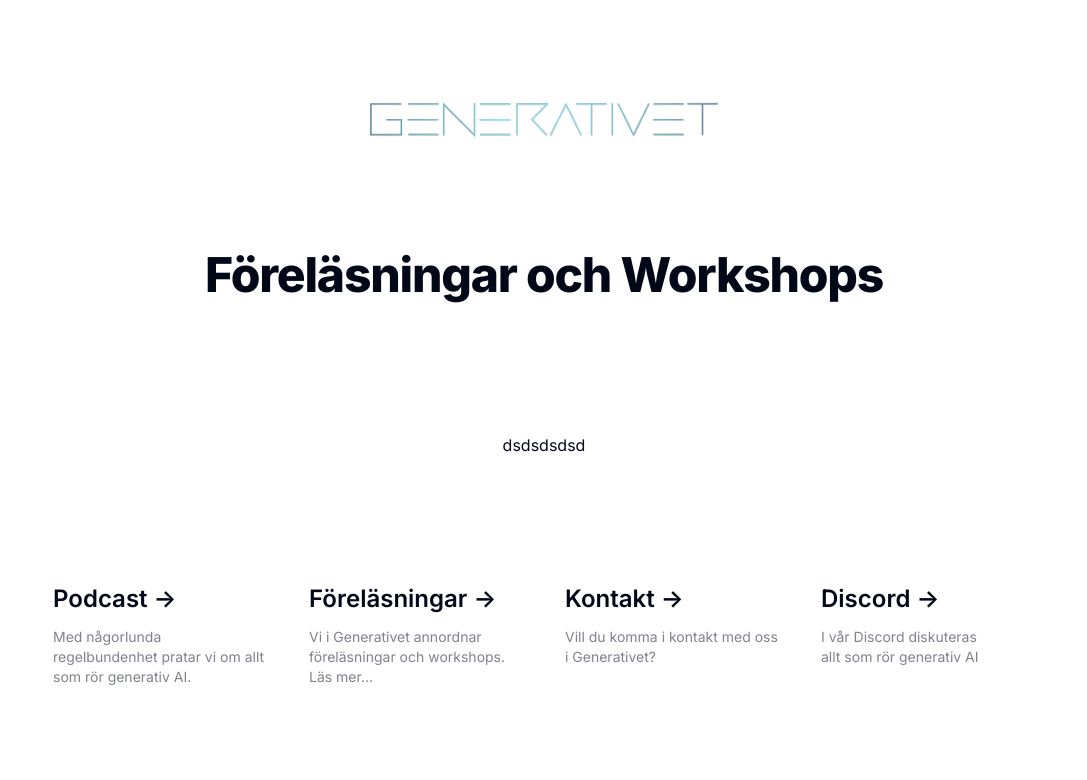
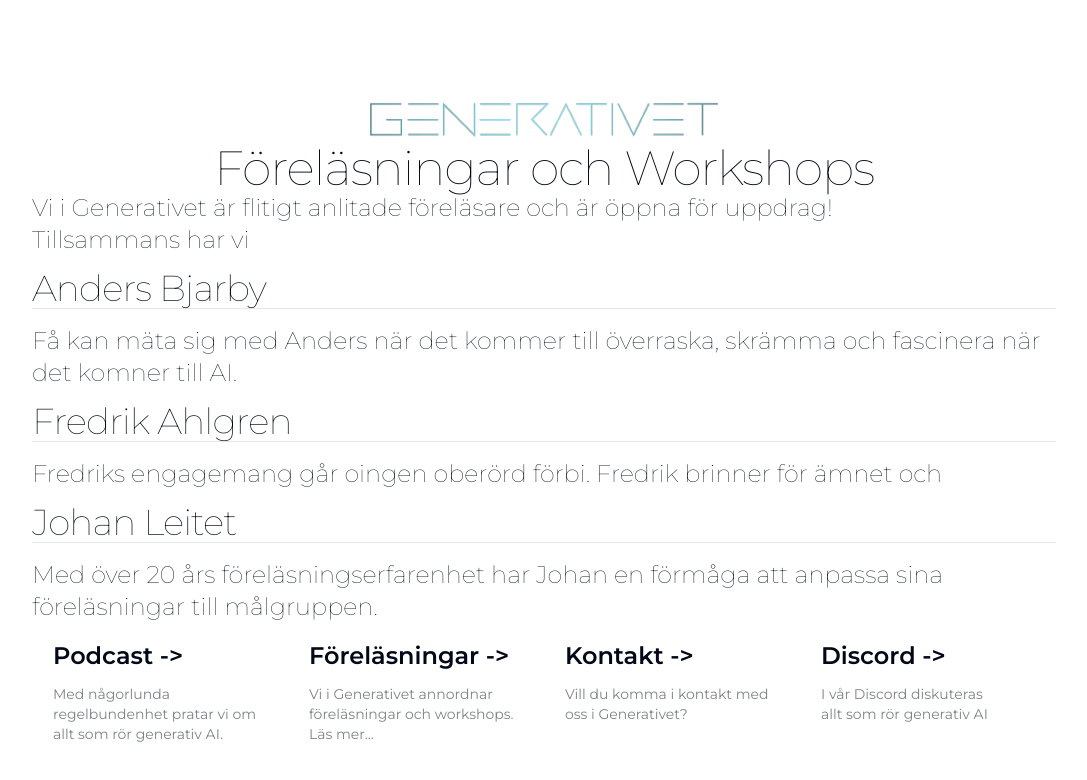
Before and after one commit to Leitet/generativet, a Next.js app: page /forelasningar in a window 1280 px wide. Shown: the top 780 px of the page, without its empty margins (96-1183 px from the left). Built offline with nearby package versions, Linux system fonts and the light colour scheme.

Commit message:
Adding Forelasning

```diff
--- a/src/app/forelasningar/page.tsx
+++ b/src/app/forelasningar/page.tsx
@@ -2,6 +2,7 @@
 import * as React from "react"
 import TopLogo from "@/components/ui/top-logo";
 import BottonNav from "@/components/ui/bottom-nav";
+import { Header1, Header2 } from "@/components/ui/headers";
 
 
 export default function Forelasningar() {
@@ -10,16 +11,29 @@
 
       <TopLogo></TopLogo>
 
+      <Header1>
+        Föreläsningar och Workshops
+      </Header1>
 
-      <h1 className="scroll-m-20 text-4xl font-extrabold tracking-tight lg:text-5xl">
-        Föreläsningar och Workshops
-      </h1>
+      <div className="mb-32 grid font-thin items-center text-center justify-center text-2xl lg:mb-0 lg:w-full lg:max-w-5xl lg:grid-cols-1 lg:text-left">
+        <p>
+        Vi i Generativet är flitigt anlitade föreläsare och är öppna för uppdrag!
+        </p>
 
+        <p>
+        Tillsammans har vi
+        </p>
 
-      <p className="leading-7 [&:not(:first-child)]:mt-6">
-      dsdsdsdsd
-      </p>
+        <Header2>Anders Bjarby</Header2>
+        <p>Få kan mäta sig med Anders när det kommer till överraska, skrämma och fascinera när det komner till AI.</p>
 
+        <Header2>Fredrik Ahlgren</Header2>
+        <p>Fredriks engagemang går oingen oberörd förbi. Fredrik brinner för ämnet och </p>
+
+        <Header2>Johan Leitet</Header2>
+        <p>Med över 20 års föreläsningserfarenhet har Johan en förmåga att anpassa sina föreläsningar till målgruppen.</p>
+
+      </div>
 
         <BottonNav></BottonNav>
     </main>
--- a/src/app/globals.css
+++ b/src/app/globals.css
@@ -45,7 +45,7 @@
       --popover: 222.2 84% 4.9%;
       --popover-foreground: 210 40% 98%;
 
-      --primary: 210 40% 98%;
+      --primary:201 81% 80%;
       --primary-foreground: 222.2 47.4% 11.2%;
 
       --secondary: 217.2 32.6% 17.5%;
--- a/src/app/layout.tsx
+++ b/src/app/layout.tsx
@@ -1,13 +1,13 @@
 import type { Metadata } from "next";
-import { Inter } from "next/font/google";
+import { Montserrat } from "next/font/google";
 import "./globals.css";
 import { ThemeProvider } from "@/components/theme-provider"
 
-const inter = Inter({ subsets: ["latin"] });
+const font = Montserrat({ subsets: ["latin"] });
 
 export const metadata: Metadata = {
-  title: "Create Next App",
-  description: "Generated by create next app",
+  title: "Generativet",
+  description: "Generativets podcast, föreläsningar och workshops",
 };
 
 export default function RootLayout({
@@ -17,7 +17,7 @@
 }>) {
   return (
     <html lang="en">
-      <body className={inter.className}>
+      <body className={font.className}>
       <ThemeProvider
             attribute="class"
             defaultTheme="system"
--- a/src/app/podcast/page.tsx
+++ b/src/app/podcast/page.tsx
@@ -1,20 +1,12 @@
-
 import * as React from "react"
 import Image from "next/image";
 import { Button } from "@/components/ui/button"
-import { Moon, Sun, AudioLines } from "lucide-react"
+import { Moon, Sun, AudioLines, ChevronsDownUp } from "lucide-react"
 import { useTheme } from "next-themes"
-import { Spotify } from "react-spotify-embed";
 import Link from 'next/link';
 import TopLogo from "@/components/ui/top-logo";
 import BottonNav from "@/components/ui/bottom-nav";
-
-import {
-  DropdownMenu,
-  DropdownMenuContent,
-  DropdownMenuItem,
-  DropdownMenuTrigger,
-} from "@/components/ui/dropdown-menu"
+import { Header1 } from "@/components/ui/headers";
 
 import {
   Drawer,
@@ -27,45 +19,6 @@
   DrawerTrigger,
 } from "@/components/ui/drawer"
 
-
-function ModeToggle() {
-  const { setTheme } = useTheme()
-
-  return (
-    <DropdownMenu>
-      <DropdownMenuTrigger asChild>
-        <Button variant="outline" size="icon">
-          <Sun className="h-[1.2rem] w-[1.2rem] rotate-0 scale-100 transition-all dark:-rotate-90 dark:scale-0" />
-          <Moon className="absolute h-[1.2rem] w-[1.2rem] rotate-90 scale-0 transition-all dark:rotate-0 dark:scale-100" />
-          <span className="sr-only">Toggle theme</span>
-        </Button>
-      </DropdownMenuTrigger>
-      <DropdownMenuContent align="end">
-        <DropdownMenuItem onClick={() => setTheme("light")}>
-          Light
-        </DropdownMenuItem>
-        <DropdownMenuItem onClick={() => setTheme("dark")}>
-          Dark
-        </DropdownMenuItem>
-        <DropdownMenuItem onClick={() => setTheme("system")}>
-          System
-        </DropdownMenuItem>
-      </DropdownMenuContent>
-    </DropdownMenu>
-  )
-}
-
-function ListenButton() {
-  return (
-    <Button>
-      <AudioLines className="mr-2 h-4 w-4" /> Lyssna på Generativet!
-    </Button>
-  )
-}
-
-
-
-
 export default function Podcast() {
   return (
     <main className="flex min-h-screen flex-col items-center justify-between p-24">
@@ -73,10 +26,12 @@
       <TopLogo></TopLogo>
 
 
-      <h1 className="scroll-m-20 text-4xl font-extrabold tracking-tight lg:text-5xl">
+      <Header1>
         Generativet Podcast
-      </h1>
+      </Header1>
 
+
+      <div className="mb-32 grid font-thin items-center text-center justify-center text-2xl lg:mb-0 lg:w-full lg:max-w-5xl lg:grid-cols-2 lg:text-left">
       <Image
           className="relative dark:drop-shadow-[0_0_0.5rem_#ffffff70]"
           src="/generativet-podcast.gif"
@@ -84,17 +39,20 @@
           width={360}
           height={74}
           priority
-          style={{float: "left"}}
         />
 
-      <p className="leading-7 [&:not(:first-child)]:mt-6">
-      Välkommen till Generativet, podcasten där Anders, Fredrik och Johan med en icke specificerad regelbundenhet dyker ner i världen av generativ AI. I varje avsnitt spekulerar och diskuterar vi de senaste trenderna, teorierna och applikationerna av artificiell intelligens som kan generera allt från text och bilder till musik och mer. Vi utforskar de etiska dilemman, de tekniska underverken och de oväntade effekterna AI har på vårt samhälle. Oavsett om du är en AI-expert eller bara nyfiken på vad framtidens teknologi har att erbjuda, har Generativet något för dig. Lyssna på oss där poddar finns!
-      </p>
+        <p className="leading-9 [&:not(:first-child)]:mt-6">
+        Välkommen till Generativet, podcasten där Anders, Fredrik och Johan med en icke specificerad regelbundenhet dyker ner i världen av generativ AI. I varje avsnitt spekulerar och diskuterar vi de senaste trenderna, teorierna och applikationerna av artificiell intelligens som kan generera allt från text och bilder till musik och mer. Vi utforskar de etiska dilemman, de tekniska underverken och de oväntade effekterna AI har på vårt samhälle. Oavsett om du är en AI-expert eller bara nyfiken på vad framtidens teknologi har att erbjuda, har Generativet något för dig. Lyssna på oss där poddar finns!
+        </p>
+      </div>
 
 
+      {/*  Lyssna på Generativet! */}
 
       <Drawer>
-          <DrawerTrigger><AudioLines className="mr-2 h-4 w-4" /> Lyssna på Generativet!</DrawerTrigger>
+          <DrawerTrigger asChild>
+            <div><Button><AudioLines className="mr-2 h-4 w-4" /> Lyssna på senaste avsnittet av Generativet</Button></div>
+          </DrawerTrigger>
           <DrawerContent>
             <DrawerHeader>
               <DrawerTitle>Lyssna på senaste avsnittet av Generativet</DrawerTitle>
@@ -104,7 +62,7 @@
             <iframe src="https://open.spotify.com/embed/show/2Z8MqCcQnZbmZ3hnhUjNHj?utm_source=generator&theme=0" width="100%" height="232" frameBorder="0" allow="autoplay; clipboard-write; encrypted-media; fullscreen; picture-in-picture"></iframe>
 
               <DrawerClose>
-                <Button variant="outline">Stäng webbspelaren</Button>
+                <Button><ChevronsDownUp className="mr-2 h-4 w-4" />Stäng webbspelaren</Button>
               </DrawerClose>
             </DrawerFooter>
           </DrawerContent>
--- /dev/null
+++ b/src/components/ui/headers.tsx
@@ -0,0 +1,28 @@
+
+export function Header1({
+    children,
+  }: Readonly<{
+    children: React.ReactNode;
+  }>) {
+    return (
+        <h1 className="scroll-m-20 text-4xl font-thin tracking-tight lg:text-5xl">
+            {children}
+        </h1>
+    )
+}
+
+
+export function Header2({
+    children,
+  }: Readonly<{
+    children: React.ReactNode;
+  }>) {
+    return (
+        <div>
+            <h2 className="scroll-m-20 text-3xl font-thin tracking-tight lg:text-4xl mt-3">
+                {children}
+            </h2>
+            <hr className="mb-4"></hr>
+        </div>
+    )
+}
```
